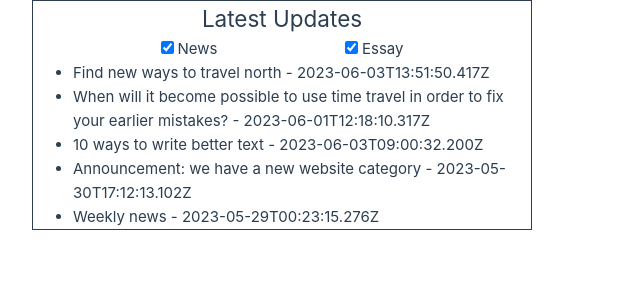
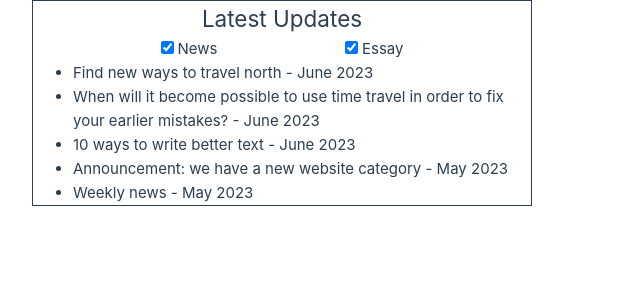
Before and after one commit to RadomirDjokovic4492/vue-test, a Vue app: page / in a window 1280 px wide. Shown: the top 300 px of the page, without its empty margins (0-640 px from the left). Built offline with nearby package versions, Linux system fonts and the light colour scheme; the HTML template or start-up script is replaced by a standard one.

Commit message:
feat: format date in LatestUpdates component

```diff
--- a/src/components/LatestUpdates.vue
+++ b/src/components/LatestUpdates.vue
@@ -89,6 +89,11 @@ const visibleArticles = computed(() => {
     )
     .filter((_, i) => i < 5)
 })
+
+const formatDate = (date: string) => {
+  const options: Intl.DateTimeFormatOptions = { month: 'long', year: 'numeric' }
+  return new Intl.DateTimeFormat('en-US', options).format(new Date(date))
+}
 </script>
 
 <template>
@@ -103,7 +108,7 @@ const visibleArticles = computed(() => {
     <div class="article-box">
       <ul v-if="visibleArticles.length">
         <li v-for="article in visibleArticles" :key="article.url">
-          {{ article.title }} - {{ article.publishDate }}
+          {{ article.title }} - {{ formatDate(article.publishDate) }}
         </li>
       </ul>
     </div>
```
